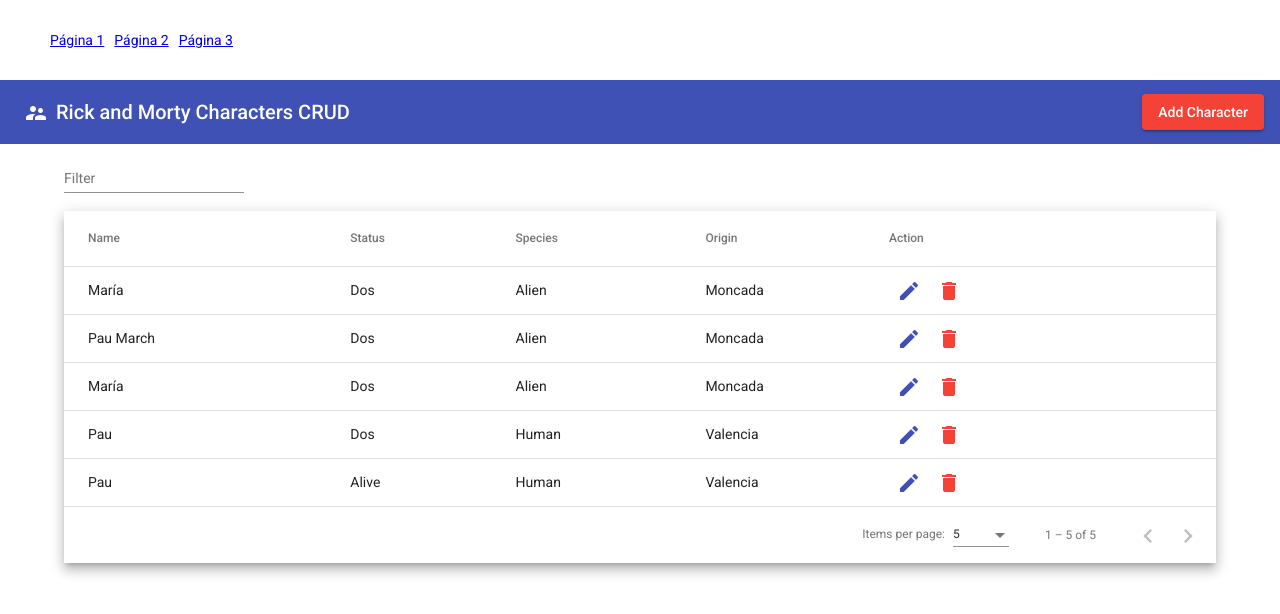
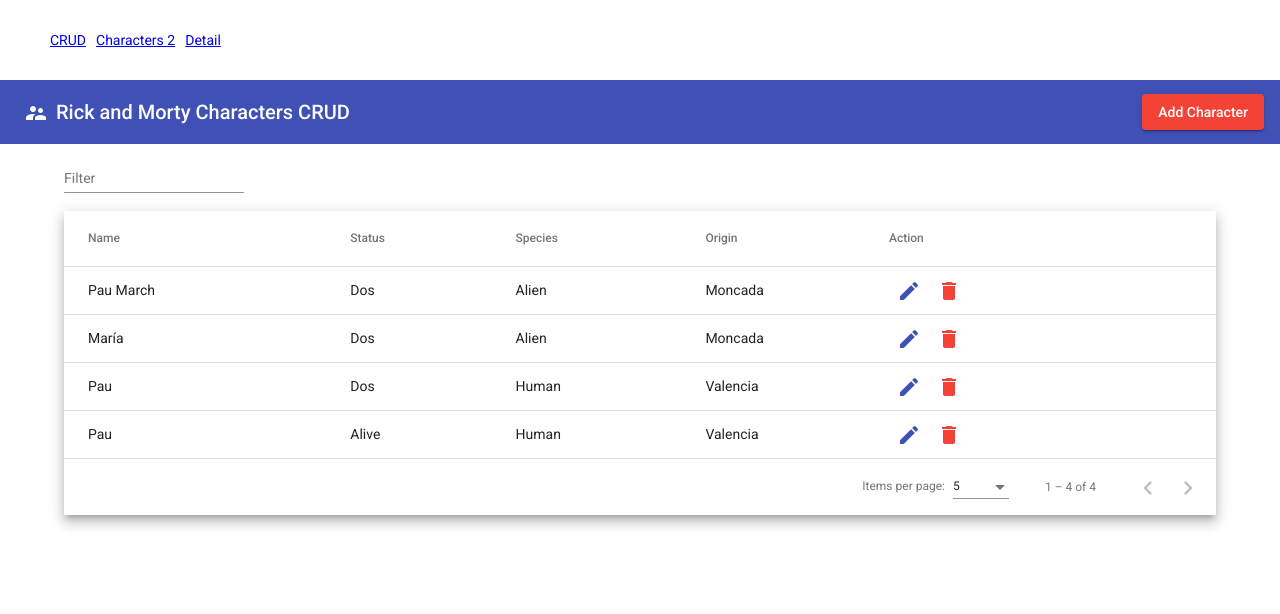
Before and after one commit to marchpau/angular, an Angular app in the folder angular-minsait/: page / in a window 1280 px wide. Shown: the top 614 px of the page. Built offline with nearby package versions, Linux system fonts and the light colour scheme; data requests are answered from the project's data file.

Commit message:
API Rick y Morty

```diff
--- a/angular-minsait/db.json
+++ b/angular-minsait/db.json
@@ -1,12 +1,5 @@
 {
   "characterList": [
-    {
-      "characterName": "María",
-      "status": "Dos",
-      "species": "Alien",
-      "origin": "Moncada",
-      "id": 1
-    },
     {
       "characterName": "Pau March",
       "status": "Dos",
--- a/angular-minsait/src/app/app-routing.module.ts
+++ b/angular-minsait/src/app/app-routing.module.ts
@@ -1,7 +1,18 @@
 import { NgModule } from '@angular/core';
 import { RouterModule, Routes } from '@angular/router';
+import { CharactersComponentComponent } from './characters-component/characters-component.component';
+import { CrudComponentComponent } from './crud-component/crud-component.component';
+import { DetailComponentComponent } from './detail-component/detail-component.component';
 
-const routes: Routes = [];
+const routes: Routes = [
+  {path:'', component:CrudComponentComponent},
+  {path:'characters', component:CharactersComponentComponent},
+  {path:'detail', component:DetailComponentComponent},
+];
+
+
+
+
 
 @NgModule({
   imports: [RouterModule.forRoot(routes)],
--- a/angular-minsait/src/app/app.component.html
+++ b/angular-minsait/src/app/app.component.html
@@ -1,82 +1,9 @@
 <nav>
   <ul class="navbar">
-    <li class="navbar__item"><a href="/">Página 1</a></li>
-    <li class="navbar__item"><a href="/">Página 2</a></li>
-    <li class="navbar__item"><a href="/">Página 3</a></li>
+    <li class="navbar__item"><a href="/">CRUD</a></li>
+    <li class="navbar__item"><a href="/characters">Characters 2</a></li>
+    <li class="navbar__item"><a href="/detail">Detail</a></li>
   </ul>
 </nav>
 
-<mat-toolbar color="primary">
-  <button
-    mat-icon-button
-    class="example-icon"
-    aria-label="Example icon-button with menu icon"
-  >
-    <mat-icon>supervisor_account</mat-icon>
-  </button>
-  <span>Rick and Morty Characters CRUD</span>
-  <span class="example-spacer"></span>
-  <button mat-raised-button color="warn" (click)="openDialog()">Add Character</button>
-</mat-toolbar>
-
-<div class="container">
-  <div style="margin-top: 10px">
-    <mat-form-field>
-      <mat-label>Filter</mat-label>
-      <input matInput (keyup)="applyFilter($event)" placeholder="Ex. Mia" #input>
-    </mat-form-field>
-
-    <div class="mat-elevation-z8">
-      <table mat-table [dataSource]="dataSource" matSort>
-
-        <!-- ID Column -->
-        <ng-container matColumnDef="characterName">
-          <th mat-header-cell *matHeaderCellDef mat-sort-header> Name </th>
-          <td mat-cell *matCellDef="let row"> {{row.characterName}} </td>
-        </ng-container>
-
-        <!-- Progress Column -->
-        <ng-container matColumnDef="status">
-          <th mat-header-cell *matHeaderCellDef mat-sort-header> Status </th>
-          <td mat-cell *matCellDef="let row"> {{row.status}}</td>
-        </ng-container>
-
-        <!-- Name Column -->
-        <ng-container matColumnDef="species">
-          <th mat-header-cell *matHeaderCellDef mat-sort-header> Species </th>
-          <td mat-cell *matCellDef="let row"> {{row.species}} </td>
-        </ng-container>
-
-        <!-- Fruit Column -->
-        <ng-container matColumnDef="origin">
-          <th mat-header-cell *matHeaderCellDef mat-sort-header> Origin </th>
-          <td mat-cell *matCellDef="let row"> {{row.origin}} </td>
-        </ng-container>
-
-                <!-- Fruit Column -->
-        <ng-container matColumnDef="action">
-          <th mat-header-cell *matHeaderCellDef mat-sort-header> Action </th>
-          <td mat-cell *matCellDef="let row">
-            <button mat-icon-button (click)="editCharacter(row)" color="primary">
-              <mat-icon>edit</mat-icon>
-            </button>
-            <button mat-icon-button (click)="deleteCharacter(row.id)" color="warn">
-              <mat-icon>delete</mat-icon>
-            </button>
-          </td>
-        </ng-container>
-
-        <tr mat-header-row *matHeaderRowDef="displayedColumns"></tr>
-        <tr mat-row *matRowDef="let row; columns: displayedColumns;"></tr>
-
-        <!-- Row shown when there is no matching data. -->
-        <tr class="mat-row" *matNoDataRow>
-          <td class="mat-cell" colspan="4">No data matching the filter "{{input.value}}"</td>
-        </tr>
-      </table>
-
-      <mat-paginator [pageSizeOptions]="[5, 10, 25, 100]" aria-label="Select page of users"></mat-paginator>
-    </div>
-
-  </div>
-</div>
+<router-outlet></router-outlet>
--- a/angular-minsait/src/app/characters-component/characters-component.component.html
+++ b/angular-minsait/src/app/characters-component/characters-component.component.html
@@ -1 +1,8 @@
 <p>characters-component works!</p>
+
+<ul
+*ngFor="let character of characters">
+  <li>
+    {{ character.name }}
+  </li>
+</ul>
--- /dev/null
+++ b/angular-minsait/src/app/characters-component/services/api-service.service.ts
@@ -0,0 +1,21 @@
+import { Injectable } from '@angular/core';
+import { HttpClient } from '@angular/common/http';
+import { ɵInjectableAnimationEngine } from '@angular/platform-browser/animations';
+
+@Injectable({
+    providedIn: 'root'
+})
+
+export class ApiServiceService {
+    url:string = "https://rickandmortyapi.com/api/"
+
+    constructor(private http : HttpClient) {  }
+
+    get(){
+        return this.http.get(this.url+"character");
+    }
+
+    getByUrl(url:string){
+        return this.http.get(url)
+    }
+}
--- a/angular-minsait/src/app/crud-component/crud-component.component.html
+++ b/angular-minsait/src/app/crud-component/crud-component.component.html
@@ -1 +1,74 @@
-<p>crud-component works!</p>
+<mat-toolbar color="primary">
+    <button
+      mat-icon-button
+      class="example-icon"
+      aria-label="Example icon-button with menu icon"
+    >
+      <mat-icon>supervisor_account</mat-icon>
+    </button>
+    <span>Rick and Morty Characters CRUD</span>
+    <span class="example-spacer"></span>
+    <button mat-raised-button color="warn" (click)="openDialog()">Add Character</button>
+  </mat-toolbar>
+
+  <div class="container">
+    <div style="margin-top: 10px">
+      <mat-form-field>
+        <mat-label>Filter</mat-label>
+        <input matInput (keyup)="applyFilter($event)" placeholder="Ex. Mia" #input>
+      </mat-form-field>
+
+      <div class="mat-elevation-z8">
+        <table mat-table [dataSource]="dataSource" matSort>
+
+          <!-- ID Column -->
+          <ng-container matColumnDef="characterName">
+            <th mat-header-cell *matHeaderCellDef mat-sort-header> Name </th>
+            <td mat-cell *matCellDef="let row"> {{row.characterName}} </td>
+          </ng-container>
+
+          <!-- Progress Column -->
+          <ng-container matColumnDef="status">
+            <th mat-header-cell *matHeaderCellDef mat-sort-header> Status </th>
+            <td mat-cell *matCellDef="let row"> {{row.status}}</td>
+          </ng-container>
+
+          <!-- Name Column -->
+          <ng-container matColumnDef="species">
+            <th mat-header-cell *matHeaderCellDef mat-sort-header> Species </th>
+            <td mat-cell *matCellDef="let row"> {{row.species}} </td>
+          </ng-container>
+
+          <!-- Fruit Column -->
+          <ng-container matColumnDef="origin">
+            <th mat-header-cell *matHeaderCellDef mat-sort-header> Origin </th>
+            <td mat-cell *matCellDef="let row"> {{row.origin}} </td>
+          </ng-container>
+
+                  <!-- Fruit Column -->
+          <ng-container matColumnDef="action">
+            <th mat-header-cell *matHeaderCellDef mat-sort-header> Action </th>
+            <td mat-cell *matCellDef="let row">
+              <button mat-icon-button (click)="editCharacter(row)" color="primary">
+                <mat-icon>edit</mat-icon>
+              </button>
+              <button mat-icon-button (click)="deleteCharacter(row.id)" color="warn">
+                <mat-icon>delete</mat-icon>
+              </button>
+            </td>
+          </ng-container>
+
+          <tr mat-header-row *matHeaderRowDef="displayedColumns"></tr>
+          <tr mat-row *matRowDef="let row; columns: displayedColumns;"></tr>
+
+          <!-- Row shown when there is no matching data. -->
+          <tr class="mat-row" *matNoDataRow>
+            <td class="mat-cell" colspan="4">No data matching the filter "{{input.value}}"</td>
+          </tr>
+        </table>
+
+        <mat-paginator [pageSizeOptions]="[5, 10, 25, 100]" aria-label="Select page of users"></mat-paginator>
+      </div>
+
+    </div>
+  </div>
--- a/angular-minsait/src/app/crud-component/crud-component.component.ts
+++ b/angular-minsait/src/app/crud-component/crud-component.component.ts
@@ -1,45 +1,82 @@
-import { Component, OnInit } from '@angular/core';
-import { NgModule } from '@angular/core';
-import { BrowserModule } from '@angular/platform-browser';
-
-import { AppRoutingModule } from '../app-routing.module';
-import { AppComponent } from '../app.component';
-import { BrowserAnimationsModule } from '@angular/platform-browser/animations';
-
-import {MatToolbarModule} from '@angular/material/toolbar';
-import {MatIconModule} from '@angular/material/icon';
-import {MatButtonModule} from '@angular/material/button';
-import {MatDialogModule} from '@angular/material/dialog';
+import { Component, OnInit, ViewChild } from '@angular/core';
+import {MatDialog} from '@angular/material/dialog';
 import { DialogComponent } from '../dialog/dialog.component';
 
-import {MatFormFieldModule} from '@angular/material/form-field';
-import {MatInputModule} from '@angular/material/input';
-import {MatSelectModule} from '@angular/material/select';
-import {MatRadioModule} from '@angular/material/radio';
-import { FormsModule, ReactiveFormsModule } from '@angular/forms';
-import { HttpClientModule } from '@angular/common/http';
+import { ApiService } from '../services/api.service';
 
-import {MatTableModule} from '@angular/material/table';
-import {MatPaginatorModule} from '@angular/material/paginator';
-import {MatSortModule} from '@angular/material/sort';
-import { CharactersComponentComponent } from '../characters-component/characters-component.component';
-import { DetailComponentComponent } from '../detail-component/detail-component.component';
-import { RouterModule, Routes } from '@angular/router';
+import {MatPaginator} from '@angular/material/paginator';
+import {MatSort} from '@angular/material/sort';
+import {MatTableDataSource} from '@angular/material/table';
+
 
 @Component({
   selector: 'app-crud-component',
   templateUrl: './crud-component.component.html',
-  styleUrls: ['./crud-component.component.css'],
+  styleUrls: ['./crud-component.component.css']
 })
+export class CrudComponentComponent implements OnInit {
+  displayedColumns: string[] = ['characterName', 'status', 'species', 'origin', 'action'];
+  dataSource!: MatTableDataSource<any>;
 
+  @ViewChild(MatPaginator) paginator!: MatPaginator;
+  @ViewChild(MatSort) sort!: MatSort;
 
+  constructor(private dialog : MatDialog, private api : ApiService){
 
+  }
+  ngOnInit(): void {
+    this.getAllCharacters();
+  }
+  openDialog() {
+    this.dialog.open(DialogComponent, {
+      width: '30%'
+    }).afterClosed().subscribe(val=>{
+      if(val === 'save'){
+        this.getAllCharacters()
+      }
+    })
+  }
+  getAllCharacters(){
+    this.api.getCharacter()
+    .subscribe({
+      next:(res)=>{
+        this.dataSource = new MatTableDataSource(res);
+        this.dataSource.paginator = this.paginator;
+        this.dataSource.sort = this.sort;
+      },
+      error:(err)=>{
+        alert("Error while fetching data")
+      }
+    })
+  }
+  editCharacter(row : any){
+    this.dialog.open(DialogComponent, {
+      width: '30%',
+      data:row
+    }).afterClosed().subscribe(val=>{
+      if(val === 'update'){
+        this.getAllCharacters()
+      }
+    })
+  }
+  deleteCharacter(id : number){
+    this.api.deleteCharacter(id)
+    .subscribe({
+      next:(res)=>{
+        alert("Character Deleted Succesfully");
+        this.getAllCharacters();
+      },
+      error:(err)=>{
+        alert("Error while deleting the character.")
+      }
+    })
+  }
+  applyFilter(event: Event) {
+    const filterValue = (event.target as HTMLInputElement).value;
+    this.dataSource.filter = filterValue.trim().toLowerCase();
 
-export class CrudComponentComponent implements OnInit {
-
-  constructor() { }
-
-  ngOnInit(): void {
+    if (this.dataSource.paginator) {
+      this.dataSource.paginator.firstPage();
+    }
   }
-
 }
```
Also changed, not shown: angular-minsait/src/app/app.module.ts (+0 -9 lines), angular-minsait/src/app/characters-component/characters-component.component.ts (+12 -2 lines).
